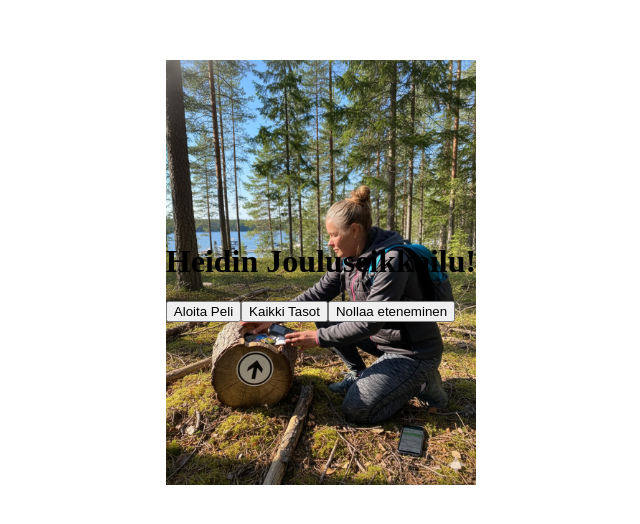
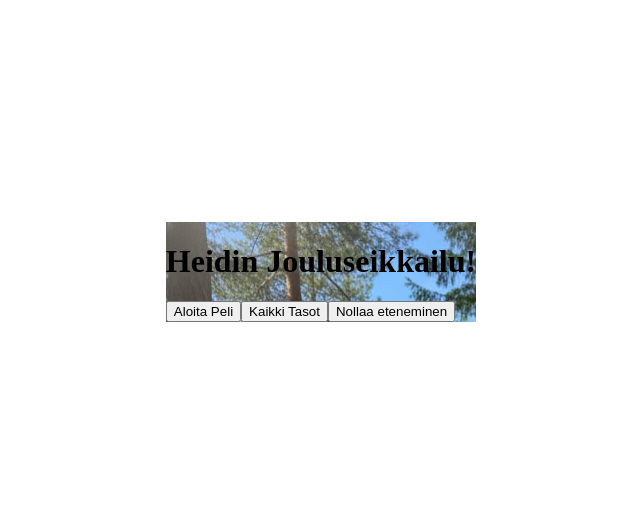
Before and after one commit to grande-fi/heidin-jouluseikkailu, a Next.js app: page / in a window 1280 px wide. Shown: the part 128-652 px from the top of the page, without its empty margins (319-959 px from the left). Built offline with nearby package versions, Linux system fonts and the light colour scheme.

Commit message:
Update page.js
bg work

```diff
--- a/app/page.js
+++ b/app/page.js
@@ -51,8 +51,13 @@ export default function MainMenu() {
   };
 
   return (
-    <div style={backgroundStyle}>
-      <div className="max-w-xl mx-auto text-center bg-black bg-opacity-70 p-8 rounded-lg">
+      <main
+        className="min-h-screen bg-cover bg-center flex items-center justify-center"
+        style={{
+          backgroundImage: "url('/backgrounds/menu.jpg')",
+        }}
+      >
+        <div className="max-w-xl mx-auto text-center bg-black/70 p-8 rounded-lg">
           <h1 className="text-3xl font-bold mb-6">{fi.appTitle}</h1>
 
           <div className="flex flex-col gap-4">
@@ -78,6 +83,6 @@ export default function MainMenu() {
             </Button>
           </div>
         </div>
-    </div>
+      </main>
     );
   }
```
Lines whose indentation alone changed are shown as unchanged.
